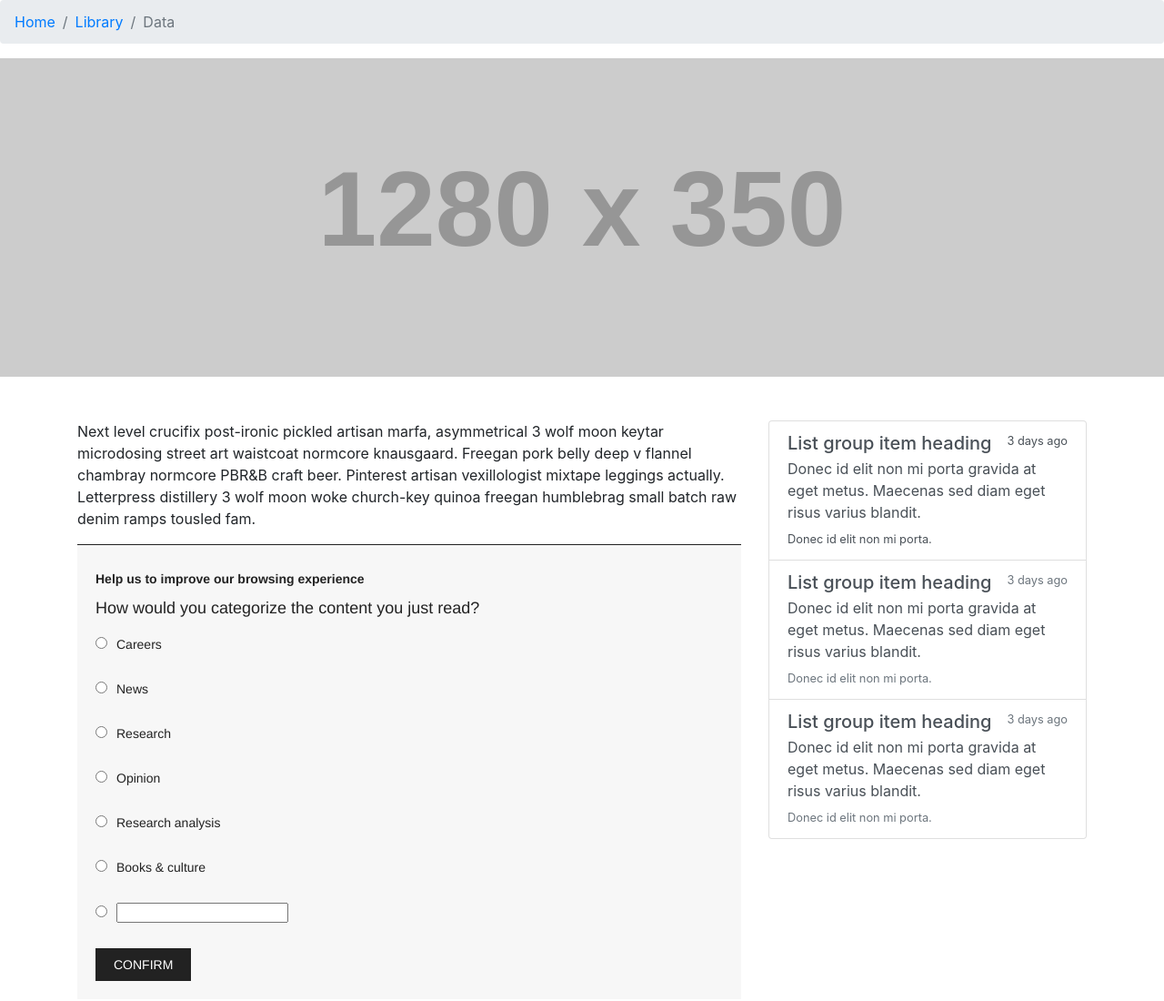
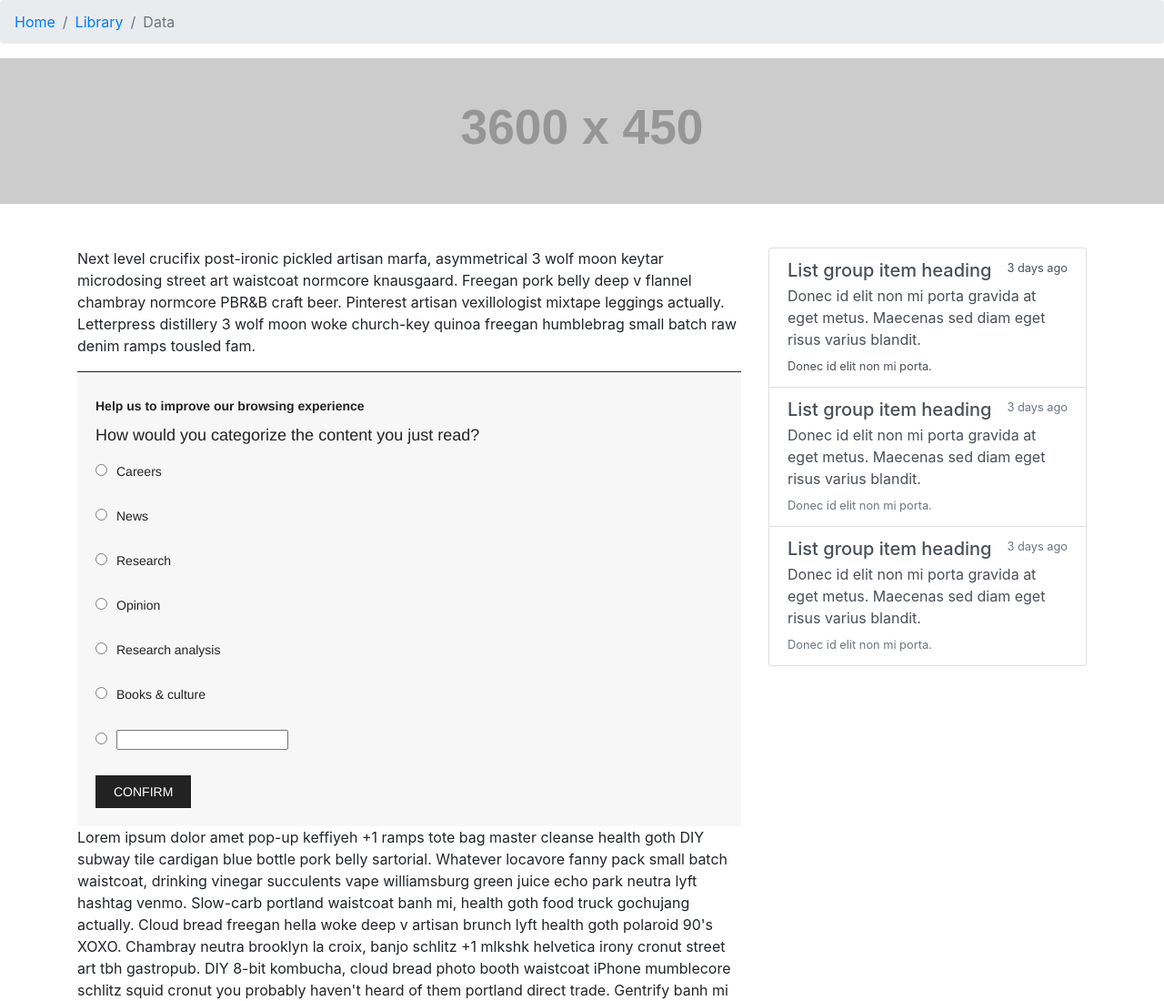
Before and after one commit to matteo-gildone/fictional-enigma, a plain HTML site: page index.html in a window 1280 px wide. Shown: the top 1100 px of the page at 91% size. Drawn offline with nearby package versions, Linux system fonts and the light colour scheme; placeholder pictures from the web are drawn by us.

Commit message:
image fix

```diff
--- a/index.html
+++ b/index.html
@@ -41,7 +41,7 @@
         <li class="breadcrumb-item active" aria-current="page">Data</li>
       </ol>
     </nav>
-    <img src="//placehold.jp/1280x350.png" class="img-fluid" alt="1280px250" />
+    <img src="//placehold.jp/3600x450.png" class="img-fluid" alt="3600px450" />
     <div class="container mt-5">
       <div class="row">
         <div class="col-md-8">
```
